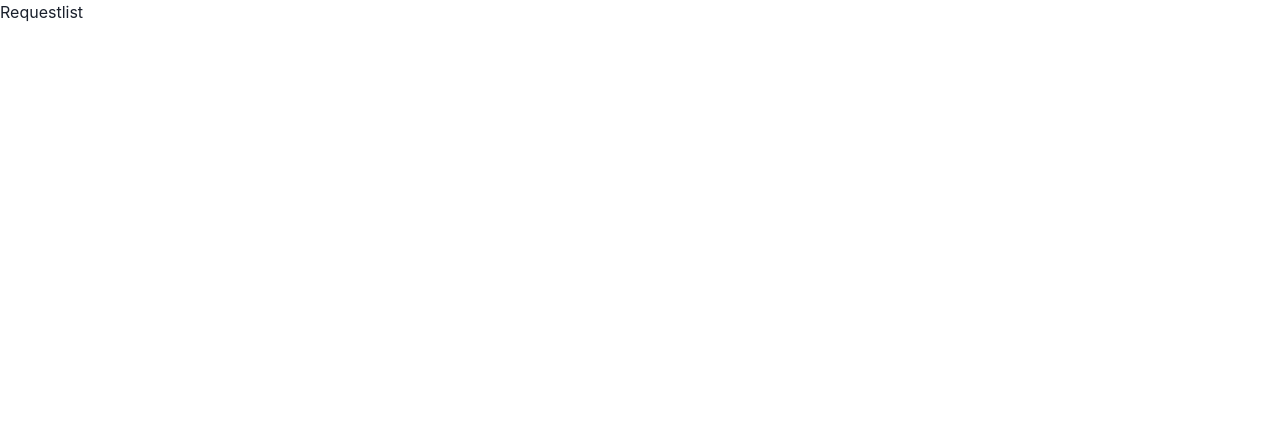
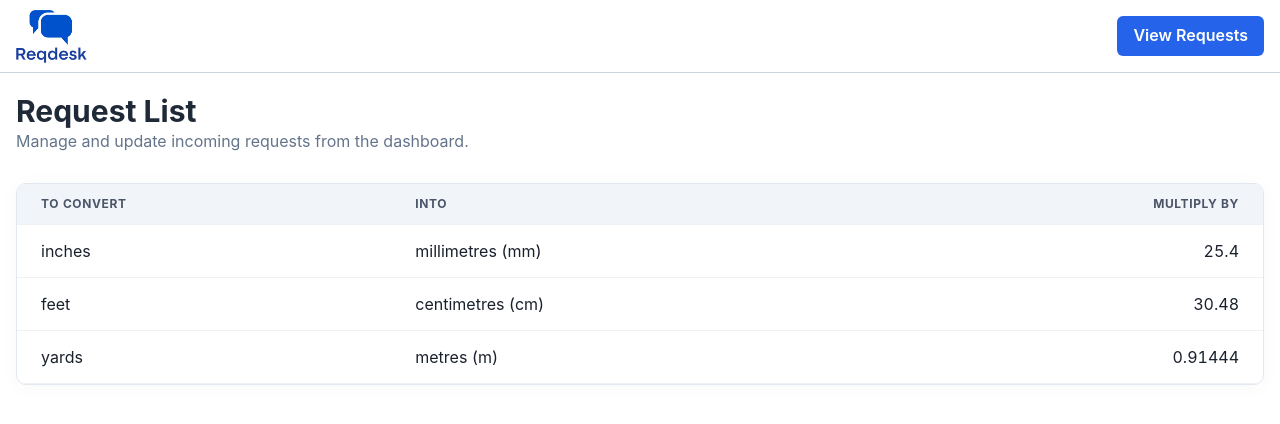
Before and after one commit to Mariam-Senzia/reqdesk, a React (Vite) app in the folder client/: page /requestlist in a window 1280 px wide. Shown: the top 424 px of the page. Built offline with nearby package versions, Linux system fonts and the light colour scheme.

Commit message:
feat: add requests table with styling

```diff
--- a/client/src/pages/Requestlist.tsx
+++ b/client/src/pages/Requestlist.tsx
@@ -1,5 +1,72 @@
+import {
+  Box,
+  Container,
+  Heading,
+  Table,
+  TableContainer,
+  Tbody,
+  Td,
+  Text,
+  Th,
+  Thead,
+  Tr,
+} from "@chakra-ui/react";
+import Navbar from "../components/home/Navbar";
+
 const Requestlist = () => {
-  return <div>Requestlist</div>;
+  return (
+    <>
+      <Navbar />
+      <Container maxW="container.xl">
+        <Box py="20px">
+          <Box marginBottom="30px">
+            <Heading color="#1f2937" size="lg">
+              Request List
+            </Heading>
+            <Text color="#64748b">
+              Manage and update incoming requests from the dashboard.
+            </Text>
+          </Box>
+
+          <Box>
+            <TableContainer
+              bgColor="#fff"
+              border="1px solid #e2e8f0"
+              boxShadow="0 2px 20px rgba(0,0,0,0.03)"
+              borderRadius="10px"
+            >
+              <Table variant="simple">
+                <Thead bg="#f1f5f9">
+                  <Tr>
+                    <Th>To convert</Th>
+                    <Th>into</Th>
+                    <Th isNumeric>multiply by</Th>
+                  </Tr>
+                </Thead>
+                <Tbody>
+                  <Tr>
+                    <Td>inches</Td>
+                    <Td>millimetres (mm)</Td>
+                    <Td isNumeric>25.4</Td>
+                  </Tr>
+                  <Tr>
+                    <Td>feet</Td>
+                    <Td>centimetres (cm)</Td>
+                    <Td isNumeric>30.48</Td>
+                  </Tr>
+                  <Tr>
+                    <Td>yards</Td>
+                    <Td>metres (m)</Td>
+                    <Td isNumeric>0.91444</Td>
+                  </Tr>
+                </Tbody>
+              </Table>
+            </TableContainer>
+          </Box>
+        </Box>
+      </Container>
+    </>
+  );
 };
 
 export default Requestlist;
```
